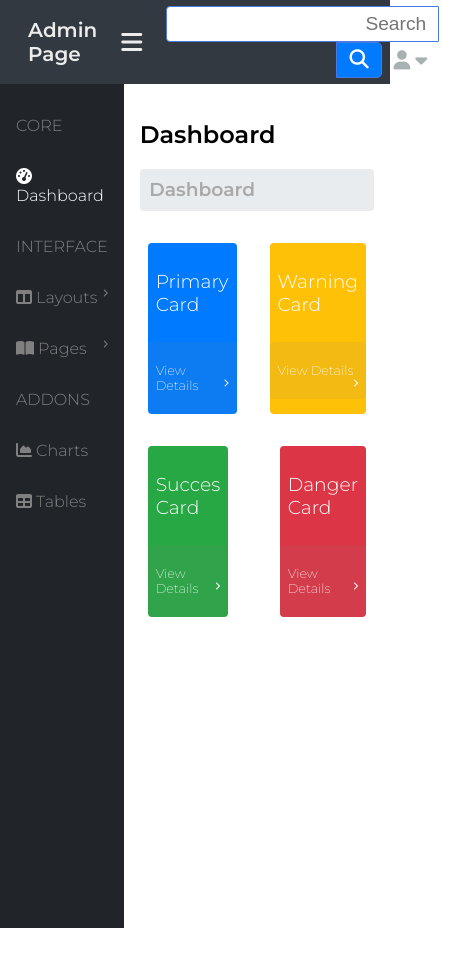
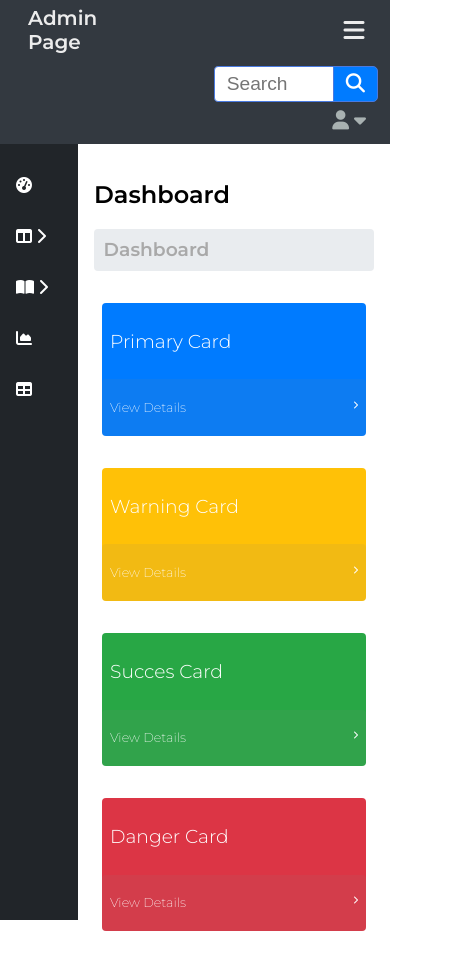
Before and after one commit to urbancsokgy/project-css3-002-admin-template, a plain HTML site: page index.html in a window 390 px wide. Shown: the whole page, 451 px wide, since content can reach past the window. Before the commit the page ends 928 px from the top, so only its background shows below. Drawn offline with Linux system fonts and the light colour scheme.

Commit message:
+feladat OK

```diff
--- a/css/main.css
+++ b/css/main.css
@@ -2,13 +2,13 @@
     box-sizing: border-box;
   }
   html{
-  /* width: 100%;
-  height: 100%; */
+  width: 100%;
+  height: 90%;
   font-family: 'Montserrat', sans-serif;
   }
   body{
-    /* width: 100%;
-    height: 100%; */
+    width: 100%;
+    height: 90%;
     margin: 0;
   }
 
@@ -52,7 +52,7 @@ flex-wrap: nowrap;
 
 }
 .search__input{
-    text-align: end;
+
     border: 1px solid rgb(74, 122, 224);
     border-radius:  4px 0 0 4px;
     padding: .375rem .75rem;
@@ -94,7 +94,7 @@ main{
 }
 aside{
   flex-basis: 25vw;
-  height: 100vh;
+  height: 92vh;
   background-color: rgb(33,37,41);
 }
 
@@ -118,9 +118,13 @@ ul li{
 }
 
 ul li a{
-
+  color: white;
   text-decoration: none;
+  font-weight: 200;
   /* display: block; */
+}
+ul li a:hover{
+ background-color: rgba(255, 255, 255, .5);
 }
 
 .active{
@@ -168,7 +172,7 @@ margin-top: 1rem;
 .main__card p{
     font-size: .8rem;
 }
-span{
+.arrow--span{
     font-size: .5rem;
     font-weight: 100;
     float: right;
@@ -211,3 +215,37 @@ span{
 .main__card--red{
     background-color: rgb(220,53,69);
 }
+/*media*/
+@media screen and (max-width: 700px){
+.menu__item{
+  display: none;
+}
+aside{
+  flex-basis: 20vw;
+}
+section{
+  flex-basis: 80vw;
+}
+.main__cards{
+  flex-direction: column;
+}
+  .main__card{
+      flex-basis: auto;
+  }
+}
+@media screen and (max-width: 750px){
+.header__menu{
+  flex-basis: 15vw;
+}
+
+.header__search{
+
+  flex-basis: 60vw;
+}
+.search__input{
+  width: 120px;
+}
+.header--dark{
+   flex-wrap: wrap;
+}
+}
--- a/index.html
+++ b/index.html
@@ -27,16 +27,17 @@
   <main>
     <aside>
       <nav class="main__nav">
-          <ul class="nav__ul">
-            <li>CORE</li>
-            <li><a  class="active" href="#"><i class="fas fa-tachometer-alt"></i>   Dashboard</a></li>
-            <li>INTERFACE </li>
-            <li><i class="fas fa-columns"></i><a href="#"></a> Layouts <span><i class="fas fa-chevron-right"></i></span></li>
-            <li><i class="fas fa-book-open"></i><a href="#"></a> Pages <span><i class="fas fa-chevron-right"></i></span></li>
-            <li>ADDONS</li>
-            <li><i class="fas fa-chart-area"></i><a href="#"></a> Charts</li>
-            <li><i class="fas fa-table"></i><a href="#"></a> Tables</li>
-          </ul>
+        <ul class="nav__ul">
+          <li><span class="menu__item">CORE</span></li>
+          <li><a  class="active" href="#"><i class="fas fa-tachometer-alt"></i><span class="menu__item"> Dashboard</span></a></li>
+          <li><span class="menu__item">INTERFACE</span> </li>
+          <li><a href="#"><i class="fas fa-columns"></i><span class="menu__item"> Layouts</span> <span><i class="fas fa-chevron-right"></i></span></a></li>
+          <li><a href="#"><i class="fas fa-book-open"></i><span class="menu__item"> Pages</span> <span><i class="fas fa-chevron-right"></i></span></a></li>
+          <li><span class="menu__item">ADDONS</span></li>
+          <li><a href="#"><i class="fas fa-chart-area"></i><span class="menu__item"> Charts</span></a></li>
+          <li><a href="#"><i class="fas fa-table"></i><span class="menu__item"> Tables</span></a></li>
+        </ul>
+
       </nav>
     </aside>
 
@@ -53,7 +54,7 @@
               <h3>Primary Card</h3>
             </div>
             <div class="card__bottom">
-              <p>View Details<span><i class="fas fa-chevron-right"></i></span></p>
+              <p>View Details<span class="arrow--span"><i class="fas fa-chevron-right"></i></span></p>
 
             </div>
           </div>
@@ -62,7 +63,7 @@
               <h3>Warning Card</h3>
             </div>
             <div class="card__bottom">
-              <p>View Details<span><i class="fas fa-chevron-right"></i></span></p>
+              <p>View Details<span class="arrow--span"><i class="fas fa-chevron-right"></i></span></p>
             </div>
           </div>
           <div class="main__card main__card--green">
@@ -70,7 +71,7 @@
               <h3>Succes Card</h3>
             </div>
             <div class="card__bottom">
-              <p>View Details<span><i class="fas fa-chevron-right"></i></span></p>
+              <p>View Details<span class="arrow--span"><i class="fas fa-chevron-right"></i></span></p>
             </div>
           </div>
           <div class="main__card main__card--red">
@@ -78,7 +79,7 @@
               <h3>Danger Card</h3>
             </div>
             <div class="card__bottom">
-              <p>View Details<span><i class="fas fa-chevron-right"></i></span></p>
+              <p>View Details<span class="arrow--span"><i class="fas fa-chevron-right"></i></span></p>
             </div>
           </div>
         </div>
```
